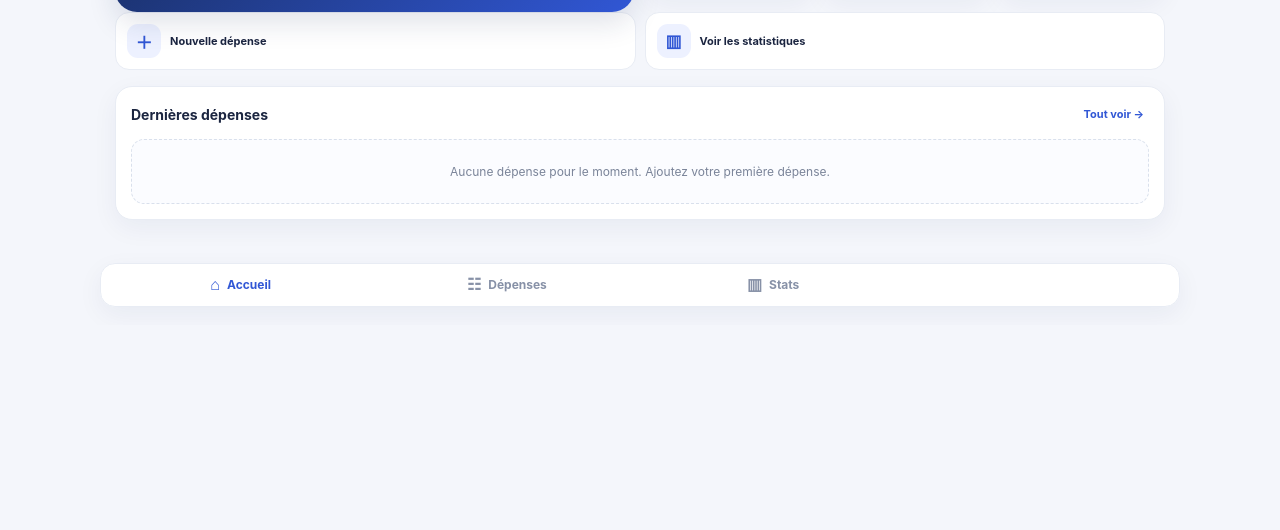
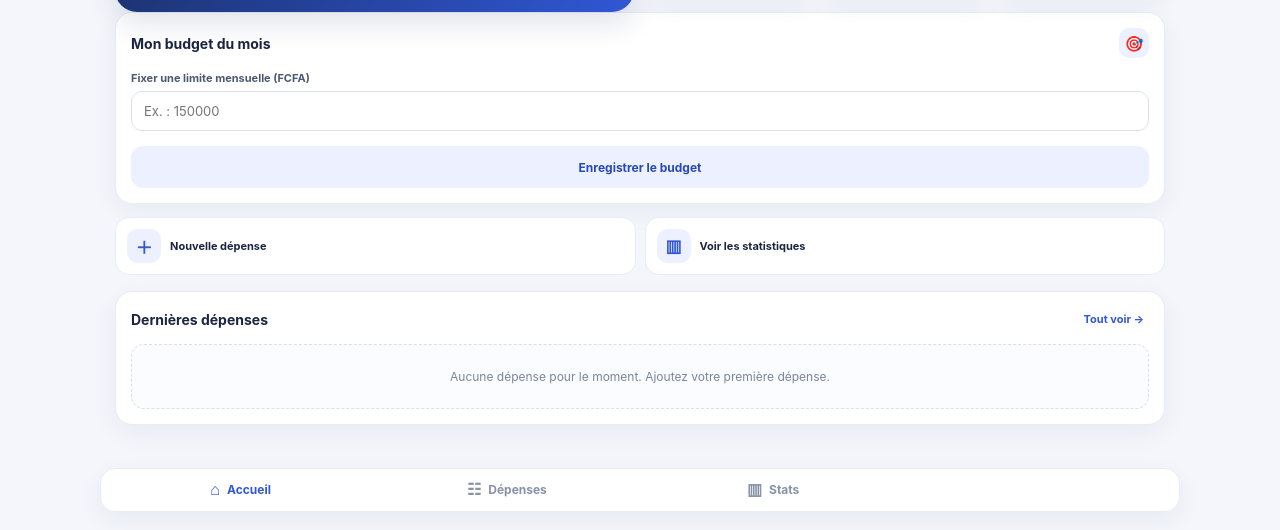
Before and after one commit to Cyrille1001/mon-budget, a plain HTML site: page index.html in a window 1280 px wide. Shown: the part 305-835 px from the top of the page. Before the commit the page ends 800 px from the top, so only its background shows below. Drawn offline with Linux system fonts and the light colour scheme.

Commit message:
Ajout du suivi du budget mensuel

```diff
--- a/index.html
+++ b/index.html
@@ -23,6 +23,7 @@ main{max-width:1080px;margin:0 auto;padding:18px 15px 30px}.page{display:none}.p
 .filters{display:grid;grid-template-columns:repeat(2,minmax(0,1fr));gap:9px;margin-bottom:12px}.filters .full{grid-column:1/-1}.filter-label{font-size:10px;font-weight:750;color:var(--muted);display:block;margin-bottom:5px}.summary{display:flex;justify-content:space-between;align-items:center;gap:8px;flex-wrap:wrap;font-size:11px;color:var(--muted);padding:10px 0}.summary strong{color:var(--ink);font-size:12px}
 .empty{padding:24px 12px;text-align:center;border:1px dashed #d9e0ec;border-radius:13px;color:var(--muted);font-size:12px;background:#fbfcff}
 .stat-row{display:flex;align-items:center;gap:9px;margin:13px 0}.stat-label{flex:1;min-width:0;font-size:11px}.bar{height:7px;background:#eef1f7;border-radius:9px;overflow:hidden;margin-top:6px}.bar i{display:block;height:100%;background:linear-gradient(90deg,#3157d5,#6e8af0);border-radius:9px}.stat-value{font-size:11px;font-weight:800;white-space:nowrap}
+.budget-track{height:10px;margin:8px 0 4px}.budget-track i{background:linear-gradient(90deg,#16845b,#39b987)}.budget-track i.over{background:linear-gradient(90deg,#c44757,#e87984)}
 .month-bars{display:grid;grid-template-columns:repeat(6,minmax(0,1fr));gap:8px;align-items:end;height:140px;padding-top:12px}.month-col{height:100%;display:flex;flex-direction:column;align-items:center;justify-content:flex-end;gap:6px;min-width:0}.month-bar-wrap{height:105px;width:100%;display:flex;align-items:flex-end;justify-content:center}.month-bar{width:min(24px,70%);min-height:3px;background:linear-gradient(180deg,#6e8af0,#3157d5);border-radius:7px 7px 3px 3px}.month-name{font-size:9px;color:var(--muted)}.month-val{font-size:8px;color:var(--muted);white-space:nowrap}
 .bottom-nav{position:fixed;z-index:30;left:0;right:0;bottom:0;display:grid;grid-template-columns:repeat(3,1fr);gap:3px;background:#ffffffed;backdrop-filter:blur(16px);border-top:1px solid var(--line);padding:7px 8px calc(7px + env(safe-area-inset-bottom))}.nav-btn{border:0;background:transparent;color:#8791a7;display:flex;flex-direction:column;align-items:center;justify-content:center;gap:3px;padding:5px 2px;font-size:10px;font-weight:750;min-width:0}.nav-icon{font-size:19px;line-height:1.1}.nav-btn.active{color:var(--blue)}.nav-btn.add .nav-icon{width:32px;height:29px;border-radius:10px;background:var(--blue);color:white;display:grid;place-items:center}
 .tools{display:flex;gap:8px;flex-wrap:wrap}.tools .btn{flex:1}
@@ -41,6 +42,12 @@ main{max-width:1080px;margin:0 auto;padding:18px 15px 30px}.page{display:none}.p
   <div class="metric"><div class="metric-head"><span>Opérations</span><span class="metric-icon">▤</span></div><div class="metric-value" id="homeCount">0</div><div class="metric-sub">Ce mois-ci</div></div>
   <div class="metric"><div class="metric-head"><span>Moyenne / jour</span><span class="metric-icon">◷</span></div><div class="metric-value" id="homeAverage">0 FCFA</div><div class="metric-sub">Sur les jours écoulés</div></div>
  </div></div>
+ <div class="panel" id="budgetPanel">
+  <div class="panel-title"><h3>Mon budget du mois</h3><span class="metric-icon">🎯</span></div>
+  <div class="field"><label for="monthlyBudget">Fixer une limite mensuelle (FCFA)</label><input id="monthlyBudget" type="number" min="1" step="1" inputmode="numeric" placeholder="Ex. : 150000"></div>
+  <div class="form-actions"><button class="btn soft" id="saveBudget" type="button">Enregistrer le budget</button></div>
+  <div id="budgetProgress" hidden><div class="summary"><span id="budgetSpentLabel">Dépensé</span><strong id="budgetSpent">0 FCFA</strong></div><div class="bar budget-track"><i id="budgetBar" style="width:0%"></i></div><div class="summary"><span id="budgetRemainingLabel">Reste disponible</span><strong id="budgetRemaining">0 FCFA</strong></div><div class="notice" id="budgetMessage" aria-live="polite"></div></div>
+ </div>
  <div class="quick"><button onclick="showPage('add')"><span class="quick-icon">＋</span>Nouvelle dépense</button><button onclick="showPage('stats')"><span class="quick-icon">▥</span>Voir les statistiques</button></div>
  <div class="panel"><div class="panel-title"><h3>Dernières dépenses</h3><button class="text-link" onclick="showPage('expenses')">Tout voir →</button></div><div class="list" id="recentList"></div></div>
 </section>
@@ -101,10 +108,16 @@ function safe(v){return String(v??'').replace(/[&<>"']/g,c=>({'&':'&amp;','<':'&
 function showPage(page){document.querySelectorAll('.page').forEach(p=>p.classList.toggle('active',p.id==='page-'+page));document.querySelectorAll('.nav-btn').forEach(b=>b.classList.toggle('active',b.dataset.page===page));window.scrollTo({top:0,behavior:'smooth'});if(page==='add')setTimeout(()=>$('description').focus({preventScroll:true}),100);render()}
 function sortedItems(items){return [...items].sort((a,b)=>b.date.localeCompare(a.date)||Number(b.id)-Number(a.id))}
 function expenseCard(e){return '<article class="expense"><div class="expense-ico">'+(icons[e.category]||'💳')+'</div><div class="expense-info"><div class="expense-name">'+safe(e.description)+'</div><div class="expense-meta">'+safe(e.category)+' · '+e.date.split('-').reverse().join('/')+(e.note?' · '+safe(e.note):'')+'</div></div><div class="expense-right"><div class="expense-amount">'+money(e.amount)+'</div><div class="actions"><button class="btn soft" onclick="editExpense('+Number(e.id)+')">Modifier</button><button class="btn danger" onclick="deleteExpense('+Number(e.id)+')">Suppr.</button></div></div></article>'}
+const budgetKey='monBudgetMonthlyLimit';
+$('monthlyBudget').value=localStorage.getItem(budgetKey)||'';
+$('saveBudget').addEventListener('click',()=>{const value=Number($('monthlyBudget').value);if(!Number.isFinite(value)||value<=0){$('budgetMessage').textContent='Saisissez un montant supérieur à zéro.';return}localStorage.setItem(budgetKey,String(Math.round(value)));render()});
 function render(){
  const monthly=expenses.filter(e=>e.date.startsWith(monthNow)),daily=expenses.filter(e=>e.date===today),total=monthly.reduce((s,e)=>s+e.amount,0);
  $('homeMonth').textContent=money(total);$('homeMonthSub').textContent=monthly.length+' dépense(s) enregistrée(s) ce mois';
  $('homeToday').textContent=money(daily.reduce((s,e)=>s+e.amount,0));$('homeCount').textContent=monthly.length;
+ const budget=Number(localStorage.getItem(budgetKey)||0),budgetProgress=$('budgetProgress');
+ budgetProgress.hidden=!(budget>0);
+ if(budget>0){const remaining=budget-total,ratio=total/budget*100;$('budgetSpent').textContent=money(total);$('budgetRemaining').textContent=money(Math.abs(remaining));$('budgetRemainingLabel').textContent=remaining>=0?'Reste disponible':'Dépassement';$('budgetSpentLabel').textContent='Budget : '+money(budget);$('budgetBar').style.width=Math.min(100,ratio)+'%';$('budgetBar').classList.toggle('over',remaining<0);$('budgetMessage').textContent=remaining<0?'Attention, votre budget est dépassé.':ratio>=80?'Attention : vous avez utilisé '+Math.round(ratio)+' % de votre budget.':'Vous avez utilisé '+Math.round(ratio)+' % de votre budget.'}
  const days=Math.max(1,new Date().getDate());$('homeAverage').textContent=money(total/days);
  $('recentList').innerHTML=sortedItems(expenses).slice(0,5).map(expenseCard).join('')||'<div class="empty">Aucune dépense pour le moment. Ajoutez votre première dépense.</div>';
  const m=$('monthFilter').value,d=$('dayFilter').value,q=$('searchFilter').value.trim().toLocaleLowerCase('fr'),cat=$('categoryFilter').value;
```
